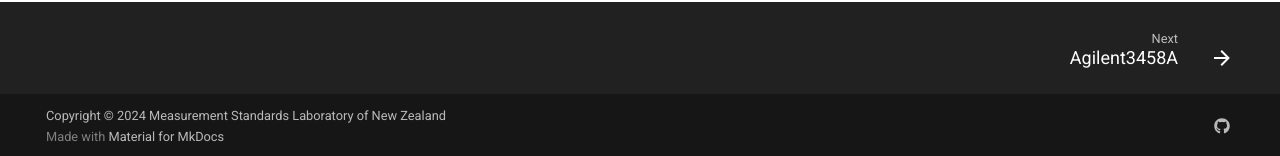
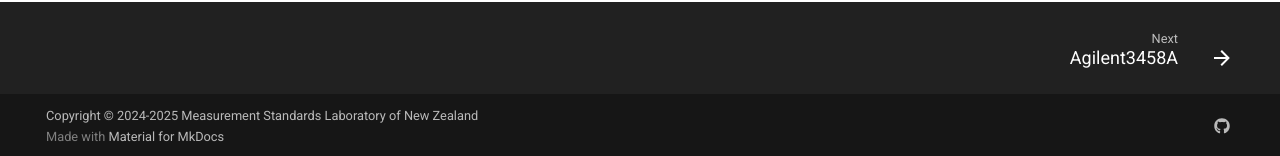
Before and after one commit to MSLNZ/ms-kibble, an MkDocs documentation site: the page built from docs/index.md, in a window 1280 px wide. Shown: the part 741-897 px from the top of the page. Built offline with MkDocs 1.6.1 and Material for MkDocs 9.7.7, drawn with Linux system fonts in a browser that asks for light colours; comment, search, counter and statistics services are not loaded; the version menu is left out.

```diff
--- a/mkdocs.yml
+++ b/mkdocs.yml
@@ -1,6 +1,6 @@
 site_name: MSL Kibble
 site_description: MSL Kibble Balance software.
-copyright: Copyright &copy; 2024 Measurement Standards Laboratory of New Zealand
+copyright: Copyright &copy; 2024-2025 Measurement Standards Laboratory of New Zealand
 repo_url: https://github.com/MSLNZ/ms-kibble
 
 theme:
@@ -84,6 +84,8 @@ plugins:
             separate_signature: true
 
 extra:
+  version:
+    provider: mike
   social:
   - icon: fontawesome/brands/github
     link: https://github.com/MSLNZ/ms-kibble
--- a/pyproject.toml
+++ b/pyproject.toml
@@ -43,6 +43,7 @@ Tracker = "https://github.com/MSLNZ/ms-kibble/issues"
 [dependency-groups]
 doc = [
     "black>=25.1.0",
+    "mike>=2.1.3",
     "mkdocs>=1.6.1",
     "mkdocs-material>=9.6.14",
     "mkdocstrings-python>=1.16.11",
```
Also changed, not shown: 1 other file.
